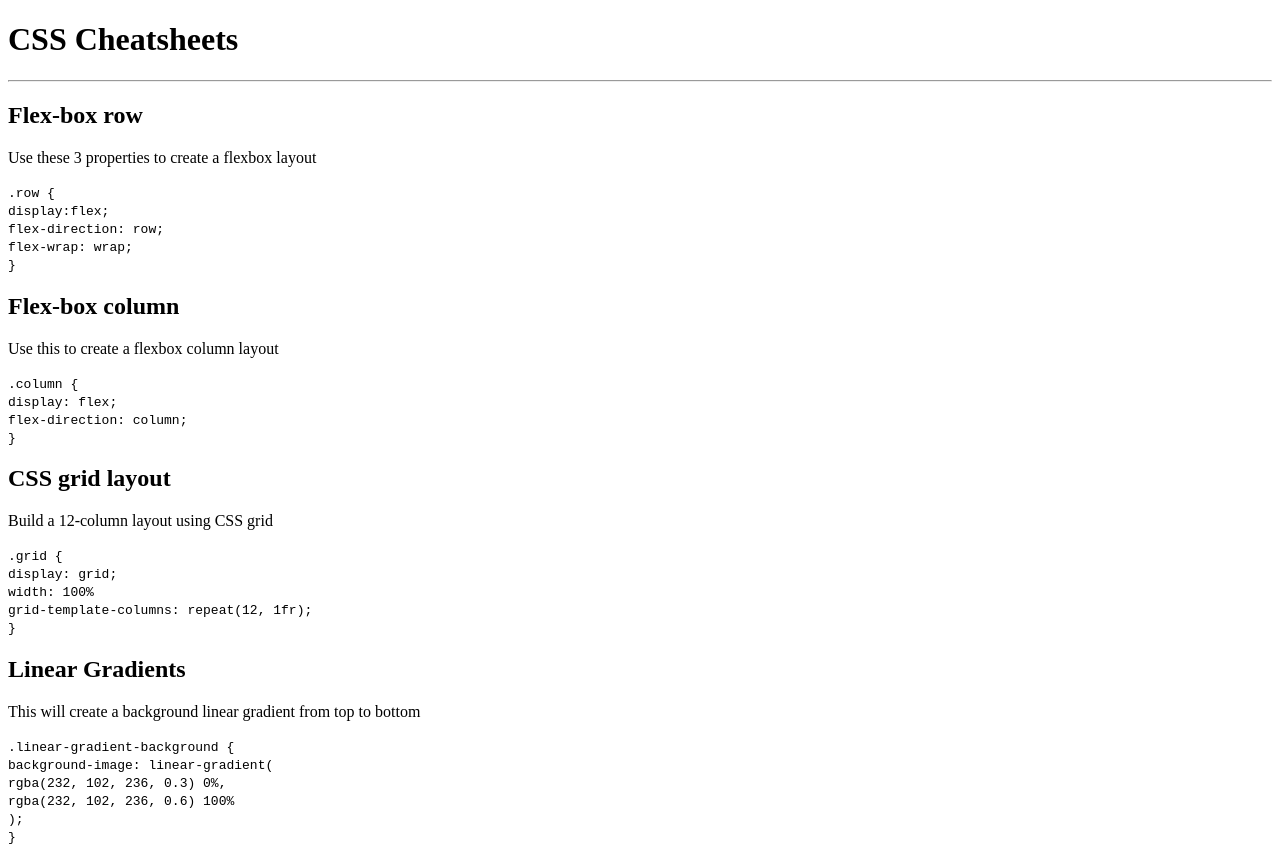
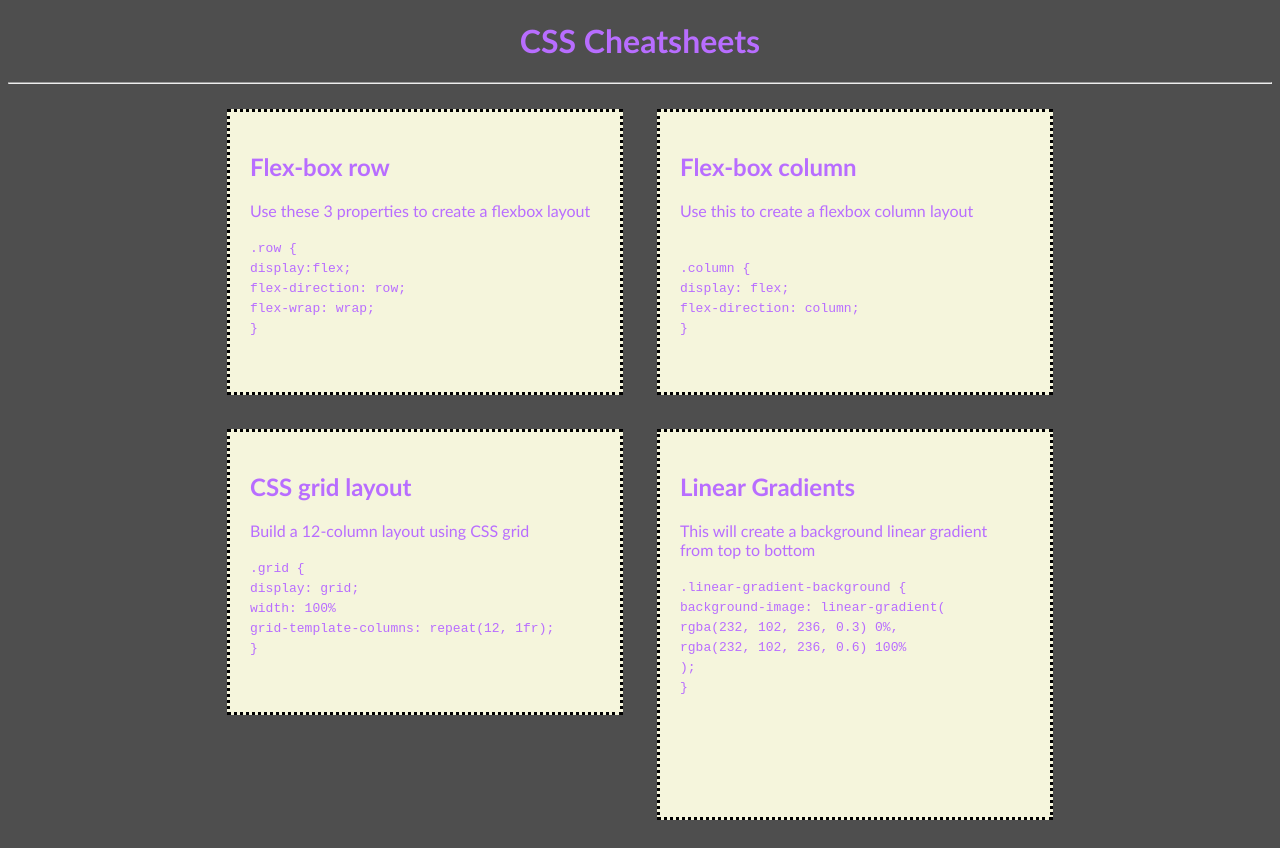
Before and after one commit to MoeCancode/CSS-cheatsheet, a plain HTML site: page index.html in a window 1280 px wide. Shown: the top 848 px of the page. Drawn offline with Linux system fonts and the light colour scheme.

Commit message:
Assign flex properties to boxes. Add basic styling

```diff
--- a/index.html
+++ b/index.html
@@ -10,14 +10,14 @@
 </head>
 
 <body>
-    <header>
+    <header class="main-title">
         <h1>CSS Cheatsheets</h1>
     </header>
     <hr>
 
     <!--This section is creating the 6 cards. Each card falls in the "box" class and has a unique id incase we need
         to target it specifically-->
-    <section>
+    <div id="flex-container">
         <!--Box one-->
         <div class ="box" id="one">
             <div class="titles">
@@ -43,10 +43,11 @@
 
             <div class="description">
                 <p>Use this to create a flexbox column layout</p>
-                <code>.column { <br>
+                <code> <br>
+                    .column { <br>
                     display: flex; <br>
                     flex-direction: column; <br>
-                    }
+                    } <br>
                 </code>
             </div>
         </div>
@@ -76,7 +77,8 @@
             </div>
 
             <div class="description">
-                <p>This will create a background linear gradient from top to bottom</p>
+                <p>This will create a background linear gradient<br>
+                    from top to bottom</p>
                 <code>.linear-gradient-background { <br>
                     background-image: linear-gradient(<br>
                     rgba(232, 102, 236, 0.3) 0%, <br>
@@ -92,7 +94,8 @@
             </div>
 
             <div class="description">
-                <p>Use transition and box shadows to glow on hover</p>
+                <p>Use transition and box shadows to glow <br>
+                    on hover</p>
                 <code>.code-card card-header { <br>
                     border-radius: 8px; <br>
                     transition: all 0.5s ease-in-out <br>
@@ -123,7 +126,7 @@
                 </code>
             </div>
         </div>
-    </section>
+    </div>
 
 
 </body>
--- a/style.css
+++ b/style.css
@@ -0,0 +1,37 @@
+body {
+    background-color: rgb(78, 78, 78);
+    font-family:'Trebuchet MS', 'Lucida Sans Unicode', 'Lucida Grande', 'Lucida Sans', Arial, sans-serif;
+    color: rgb(184, 109, 255);
+}
+
+.main-title {
+    text-align: center;
+    text-decoration: solid;
+}
+
+#flex-container {
+    display: inline-flex;
+    flex-direction: row;
+    flex-wrap: wrap;
+    justify-content: center;
+}
+
+.box {
+    position: relative;
+    padding: 20px;
+    border: 3px;
+    border-color: black;
+    border-style: dotted;
+    margin: 17px;
+    background-color: beige;
+    flex-basis:  350px;
+
+}
+
+#two, #three, #one {
+    height: 240px;
+}
+
+#four, #five, #six {
+    height: 345px;
+}
```
